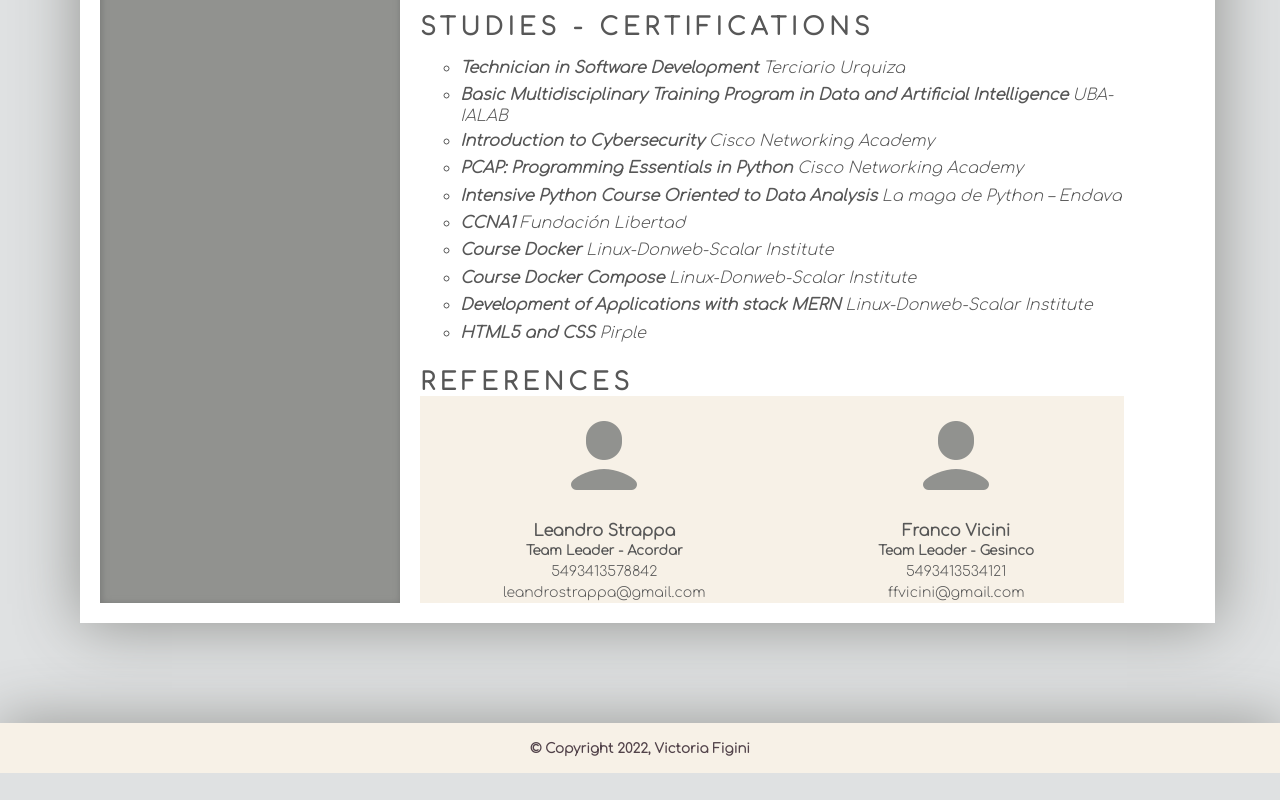
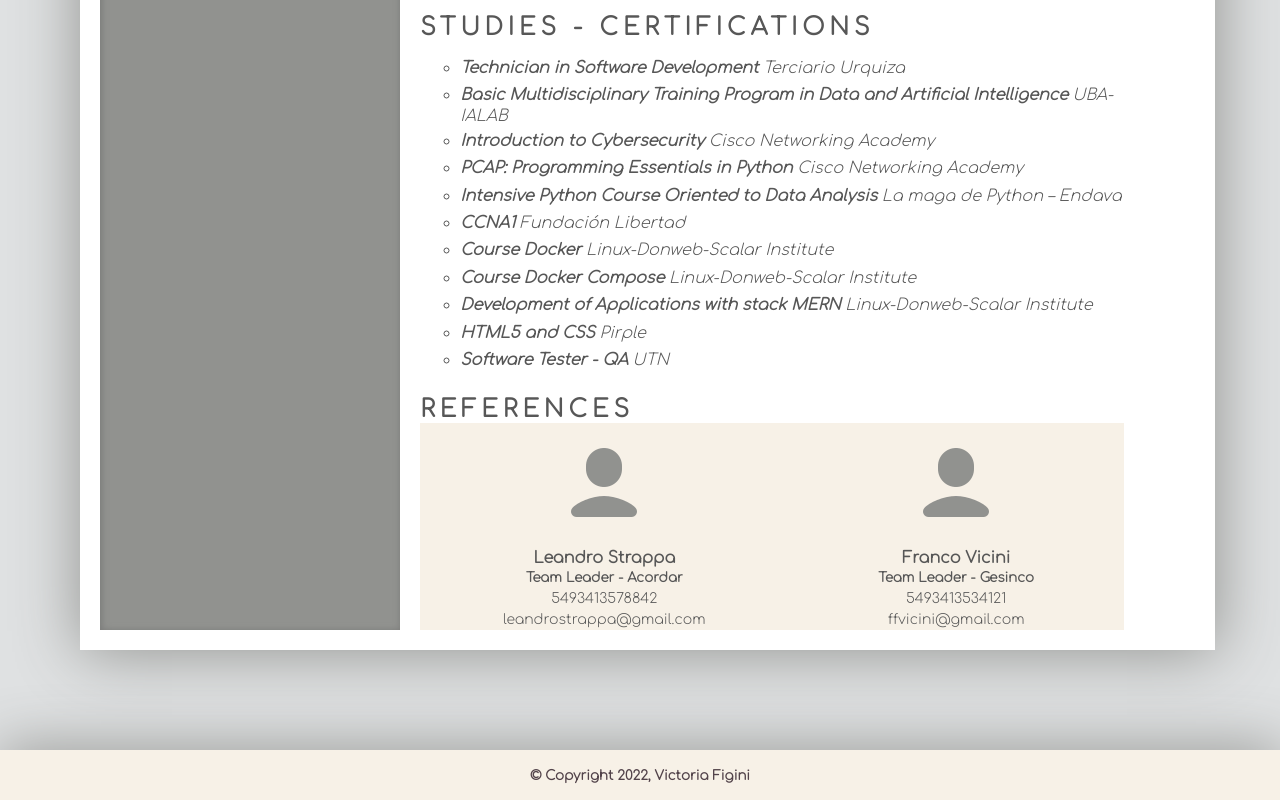
Before and after one commit to VictoriaFigini/Victoria_Figini_CV, a plain HTML site: page index-en.html in a window 1280 px wide. Shown: the part 1600-2400 px from the top of the page. Before the commit the page ends 2373 px from the top, so only its background shows below. Drawn offline with nearby package versions, Linux system fonts and the light colour scheme.

Commit message:
New course

```diff
--- a/index-en.html
+++ b/index-en.html
@@ -124,6 +124,7 @@
                     <li><span class="cert">Course Docker Compose </span><span class="institude">Linux-Donweb-Scalar Institute</span></li>
                     <li><span class="cert">Development of Applications with stack MERN </span><span class="institude">Linux-Donweb-Scalar Institute</span></li>
                     <li><span class="cert">HTML5 and CSS </span><span class="institude">Pirple</span></li>
+                    <li><span class="cert">Software Tester - QA </span><span class="institude">UTN</span></li>
                 </ul>
             </section>
             <section class="generic">
```
Also changed, not shown: index.html (+1 -0 lines).
